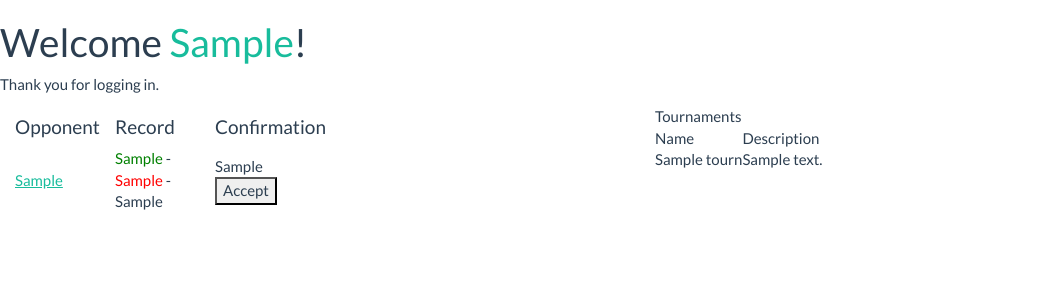
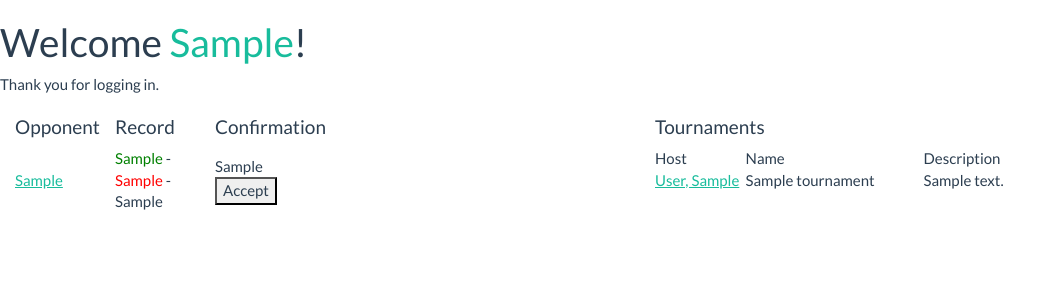
Before and after one commit to edasaur/mtg-recorder, a Django app: template templates/registration/loggedin.html in a window 1280 px wide. Shown: the part 60-360 px from the top of the page, without its empty margins (0-1063 px from the left). Run offline with Django 3.2, Linux system fonts and the light colour scheme; tables that the repository leaves empty hold one stand-in row (values such as "Sample post"); the template is opened without the code that fills it: values that come from a table or form of the project are taken from there, most other values are stand-ins (such as "Sample title", 1, 10 or a date in 2020); parts of the project's set-up code (start-up, migrations or seed data) failed here and were passed over; some libraries are stand-ins or nearby versions.

Commit message:
Added Tournaments block functionality ^_^

```diff
--- a/mtgrecorder/views.py
+++ b/mtgrecorder/views.py
@@ -55,7 +55,8 @@ def welcome(request):
     for i in xrange(len(opponent_ids)):
         scoreRequests.append((opponent_names[i], wins[i], loss[i], ties[i], urls[i], ConfirmRequestForm(instance=scoreq_verifications[i]), opponent_usernames[i]))
     #Gathering info on which tournaments you're in
-    tournaments_in = Tournament.objects.filter(participants__user=request.user)
+    tournaments_in = Tournament.objects.filter(participants__DCI=request.user.player.DCI)
+    print tournaments_in
     con = {}
     con.update(csrf(request))
     con['first_name'] = user.first_name+' '+user.last_name
--- a/templates/registration/loggedin.html
+++ b/templates/registration/loggedin.html
@@ -28,15 +28,17 @@
 </table>
 </div>
 <div class="col-xs-6">
-    Tournaments
+    <h4>Tournaments</h4>
     <table>
         <tr>
-            <td>Name</td>
-            <td>Description</td>
+            <td width="100px">Host</td>
+            <td width="200px">Name</td>
+            <td width="400px">Description</td>
         </tr>
-        {% for tourn in tournament_in %}
+        {% for tourn in tournaments_in %}
             <tr>
-                <td>{{ tourn }}</td>
+                <td><a href="/profile/{{ tourn.host.user.username }}">{{ tourn.host }}</a></td>
+                <td>{{ tourn.name }}</td>
                 <td>{{ tourn.desc }}</td>
             <tr>
         {% endfor %}
```
